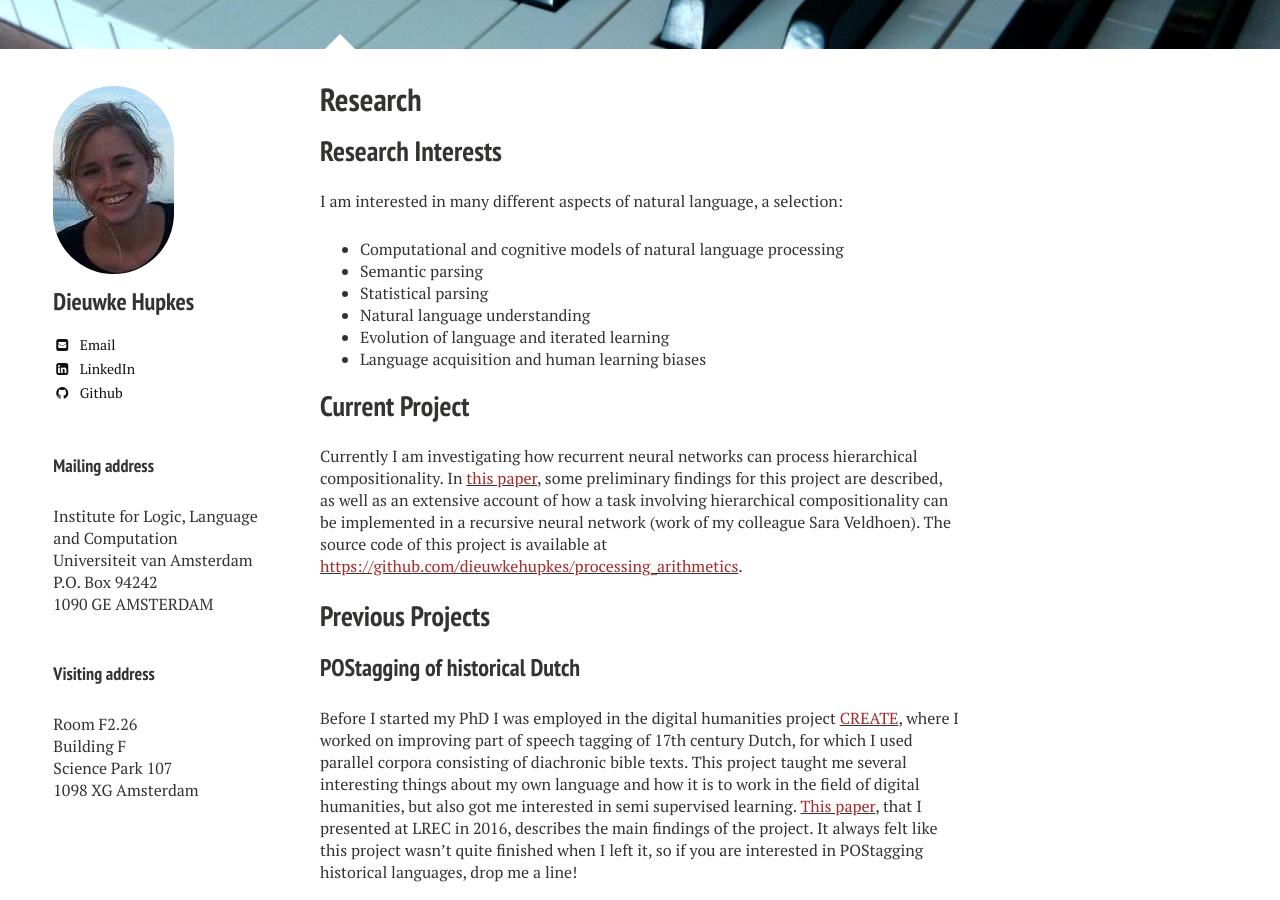
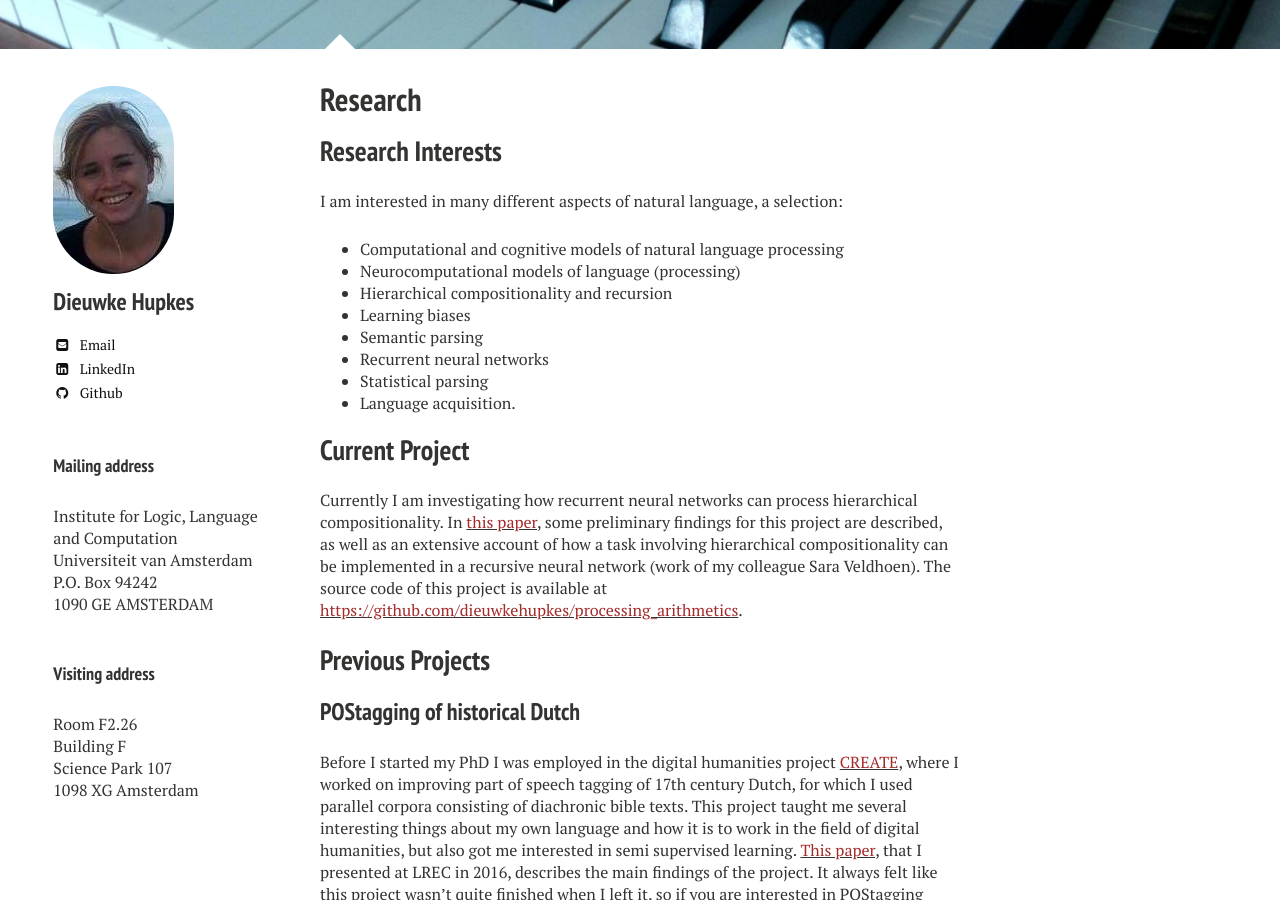
Before and after one commit to dieuwkehupkes/dieuwkehupkes.github.io, a Jekyll site: the page built from research/index.md, in a window 1280 px wide and 900 px high, scrolled down 336 px. Built offline with Jekyll 4.4.1, drawn with Linux system fonts in a browser that asks for light colours; nearby versions of some CDN libraries.

Commit message:
change research interests

```diff
--- a/research/index.md
+++ b/research/index.md
@@ -16,11 +16,13 @@ image:
 I am interested in many different aspects of natural language, a selection:
 
 - Computational and cognitive models of natural language processing
+- Neurocomputational models of language (processing)
+- Hierarchical compositionality and recursion
+- Learning biases
 - Semantic parsing
+- Recurrent neural networks
 - Statistical parsing
-- Natural language understanding
-- Evolution of language and iterated learning
-- Language acquisition and human learning biases
+- Language acquisition.
 
 
 ## Current Project
```
